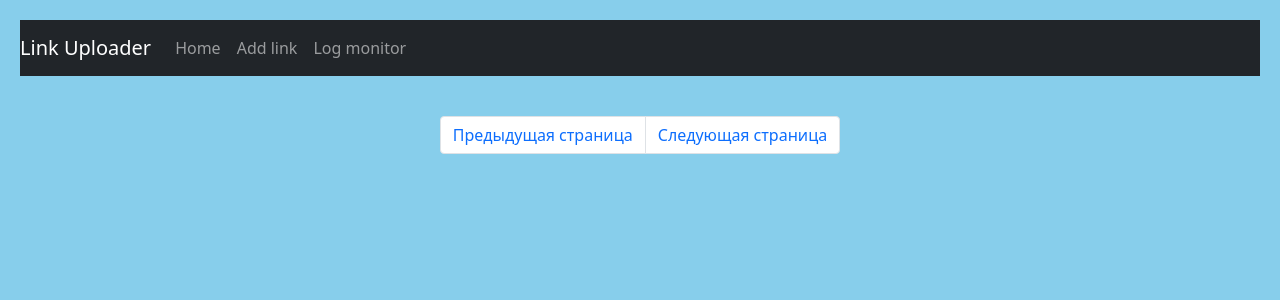
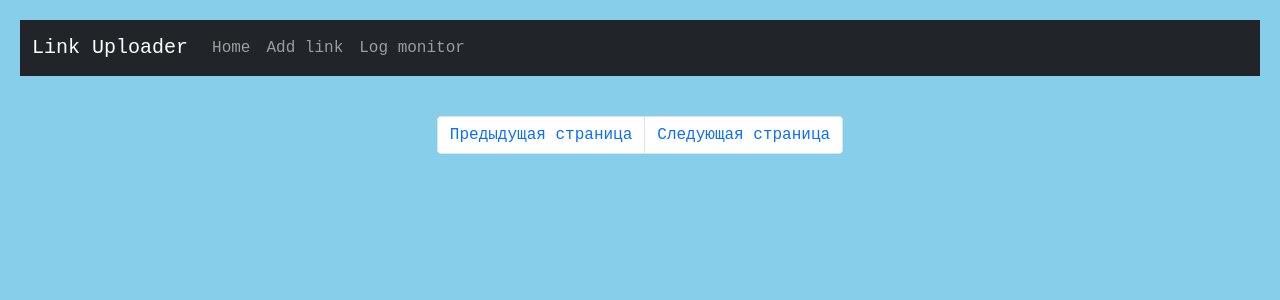
Before and after one commit to Dana299/hungergames_part2, a Flask app: page /resources/ in a window 1280 px wide. Shown: the top 300 px of the page. Run offline with Flask 3, Linux system fonts and the light colour scheme; parts of the project's set-up code (start-up, migrations or seed data) failed here and were passed over; some libraries are stand-ins or nearby versions.

Commit message:
feat: update style in base template

```diff
--- a/main/templates/base.html
+++ b/main/templates/base.html
@@ -17,12 +17,15 @@
         body {
             padding: 20px;
             background-color: skyblue;
-        }
+            font-family: 'Courier New', monospace;
+        };
+
     </style>
 </head>
 
 <body>
-<nav class="navbar navbar-expand-lg navbar-dark bg-dark">
+<nav class="navbar navbar-expand-lg navbar-dark bg-dark justify-content-center">
+    <div class="container-fluid">
         <a class="navbar-brand" href="{{ url_for('index') }}">Link Uploader</a>
         <button class="navbar-toggler" type="button" data-toggle="collapse" data-target="#navbarNav"
                 aria-controls="navbarNav" aria-expanded="false" aria-label="Toggle navigation">
@@ -41,6 +44,7 @@
                 </li>
             </ul>
         </div>
+    </div>
 </nav>
 
 {% block content %}
```
Lines whose indentation alone changed are shown as unchanged.
